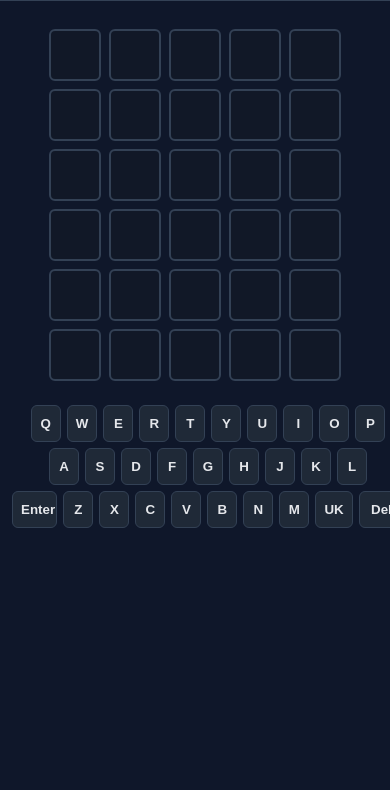
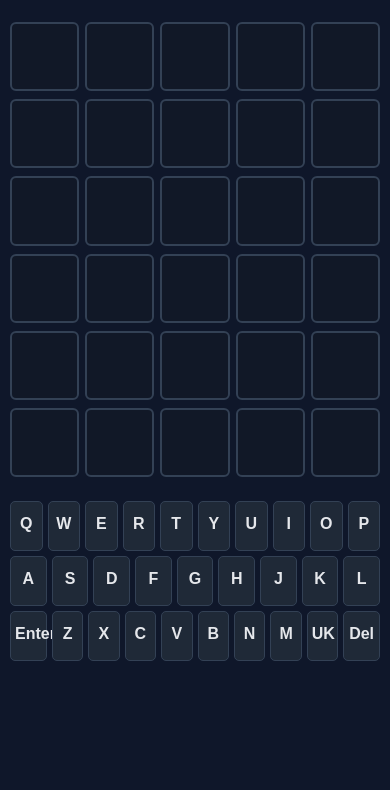
Before and after one commit to pashko-k/morning-mosaic, a website with bundled scripts: page index.html in a window 390 px wide. Shown: the part 51-841 px from the top of the page. Built offline with nearby package versions, Linux system fonts and the light colour scheme.

Commit message:
Fixed layout and state load

```diff
--- a/app.js
+++ b/app.js
@@ -2,7 +2,7 @@
 import { encodedEN, encodedUK, encodedAllowedEN, encodedAllowedUK } from './wordlist-obf.js';
 
 // Build/version tag
-const APP_VERSION = 'v0.5.2-2025-09-07-uk-keyboard';
+const APP_VERSION = 'v0.5.3-2025-09-08-01';
 console.log('[GuessMosaic] Version', APP_VERSION);
 
 // ---------------- Decode lists ----------------
@@ -35,6 +35,7 @@ let currentGuess = '';      // in-progress guess
 let maxAttempts = 6;
 let gameOver = false;
 const STORAGE_KEY = 'guessmosaic-state-v1';
+let firstLoad = true;
 
 
 // --- DOM elements ---
@@ -248,7 +249,7 @@ function switchLanguageWithConfirm() {
     if (!window.confirm('Switch language and lose current progress?')) return;
   }
   currentLang = currentLang === 'en' ? 'uk' : 'en';
-  startGame();
+  startGame(true);
   showMessage(currentLang === 'en' ? 'Language: English' : 'Мова: Українська');
 }
 
@@ -267,17 +268,25 @@ function loadState() {
   } catch(_) { return null; }
 }
 
-function startGame() {
+function startGame(manualSwitch = false) {
   const today = dayId();
   const restored = loadState();
+  if (!manualSwitch && firstLoad && restored && restored.dayId === today && restored.lang) {
+    currentLang = restored.lang;
+  }
+
   const solution = pickWord();
   if (!solution) { showMessage('No words loaded'); return; }
+
   if (restored && restored.dayId === today && restored.lang === currentLang && restored.solution === solution) {
+    // Restore prior progress
     targetWord = restored.solution;
-    attempts = restored.attempts || [];
+    attempts = Array.isArray(restored.attempts) ? restored.attempts.slice(0, maxAttempts) : [];
     currentGuess = restored.currentGuess || '';
+    if (currentGuess.length > solution.length) currentGuess = currentGuess.slice(0, solution.length);
     gameOver = !!restored.gameOver;
   } else {
+    // Fresh daily game
     targetWord = solution;
     attempts = [];
     currentGuess = '';
@@ -286,6 +295,7 @@ function startGame() {
   saveState();
   renderBoard();
   renderKeyboard();
+  firstLoad = false;
 }
 
 // --- Share feature ---
@@ -327,7 +337,7 @@ if (shareBtn) {
   shareBtn.addEventListener('click', shareResult);
 }
 
-startGame();
+startGame(false);
 
 // --- Physical keyboard support ---
 window.addEventListener('keydown', (e) => {
--- a/service-worker.js
+++ b/service-worker.js
@@ -1,4 +1,4 @@
-const CACHE = "guessmosaic-v1";
+const CACHE = "guessmosaic-v1.01";
 const ASSETS = [
   "./",
   "./index.html",
--- a/styles.css
+++ b/styles.css
@@ -19,18 +19,40 @@ button { background: var(--key); color: var(--text); border: 1px solid var(--bor
 button:active { transform: scale(0.98); }
 
 main { max-width: 480px; margin: 0 auto; padding: 12px; }
-.board { display: grid; gap: 8px; justify-content: center; margin: 16px 0 24px; }
-.row { display: grid; grid-template-columns: repeat(var(--cols,5), 52px); gap: 8px; }
-.tile { width: 52px; height: 52px; display: grid; place-items: center; background: var(--tile); border: 2px solid var(--border); font-weight: 800; font-size: 22px; text-transform: uppercase; border-radius: 6px; }
+.board { display: grid; gap: 8px; justify-content: stretch; margin: 16px 0 24px; width: 100%; }
+.row { display: grid; grid-template-columns: repeat(var(--cols,5), minmax(0, 1fr)); gap: 8px; width: 100%; }
+.tile { width: 100%; aspect-ratio: 1/1; display: grid; place-items: center; background: var(--tile); border: 2px solid var(--border); font-weight: 800; font-size: clamp(18px, 5vw, 30px); text-transform: uppercase; border-radius: 6px; }
 .tile.revealed.absent { background: var(--absent); color: #e5e7eb; border-color: var(--absent); }
 .tile.revealed.present { background: var(--present); color: #fff; border-color: var(--present); }
 .tile.revealed.correct { background: var(--correct); color: #fff; border-color: var(--correct); }
 .tile.filled { border-color: var(--accent); }
 
-.keyboard { display: grid; gap: 6px; }
-.krow { display: flex; justify-content: center; gap: 6px; }
-.key { min-width: 30px; padding: 10px 8px; border-radius: 6px; border: 1px solid var(--border); background: var(--key); font-weight: 700; }
-.key.wide { flex: 1.5; }
+.keyboard { width: 100%; display: flex; flex-direction: column; gap: 6px; align-items: stretch; }
+.krow { width: 100%; display: flex; justify-content: center; gap: 6px; }
+/* Base key style tuned for desktop/tablet */
+.key { min-width: 36px; padding: 12px 8px 14px; border-radius: 6px; border: 1px solid var(--border); background: var(--key); font-weight: 700; line-height: 1; font-size: 14px; }
+.key.wide { flex: 1.15; } /* reduce wide key dominance */
+
+/* Mobile refinements */
+@media (max-width: 640px) {
+  .keyboard { gap: 5px; }
+  .krow { gap: 5px; }
+  .key { flex: 1; min-width: 0; padding: 14px 4px 18px; font-size: 16px; border-radius: 5px; }
+  .key.wide { flex: 1.25; } /* Enter / Del only slightly wider */
+  /* Slightly tighter board for small screens */
+  .row { gap: 6px; }
+  .tile { font-size: clamp(16px, 6vw, 28px); }
+  main { padding: 8px 10px 32px; }
+  h1 { font-size: 18px; }
+}
+
+/* Very narrow phones */
+@media (max-width: 380px) {
+  .row { gap: 5px; }
+  .tile { font-size: clamp(15px, 7vw, 24px); }
+  .key { padding: 13px 2px 16px; font-size: 15px; }
+  .key.wide { flex: 1.3; }
+}
 .key.hint-absent { background: var(--absent); }
 .key.hint-present { background: var(--present); color: #fff; }
 .key.hint-correct { background: var(--correct); color: #fff; }
```
